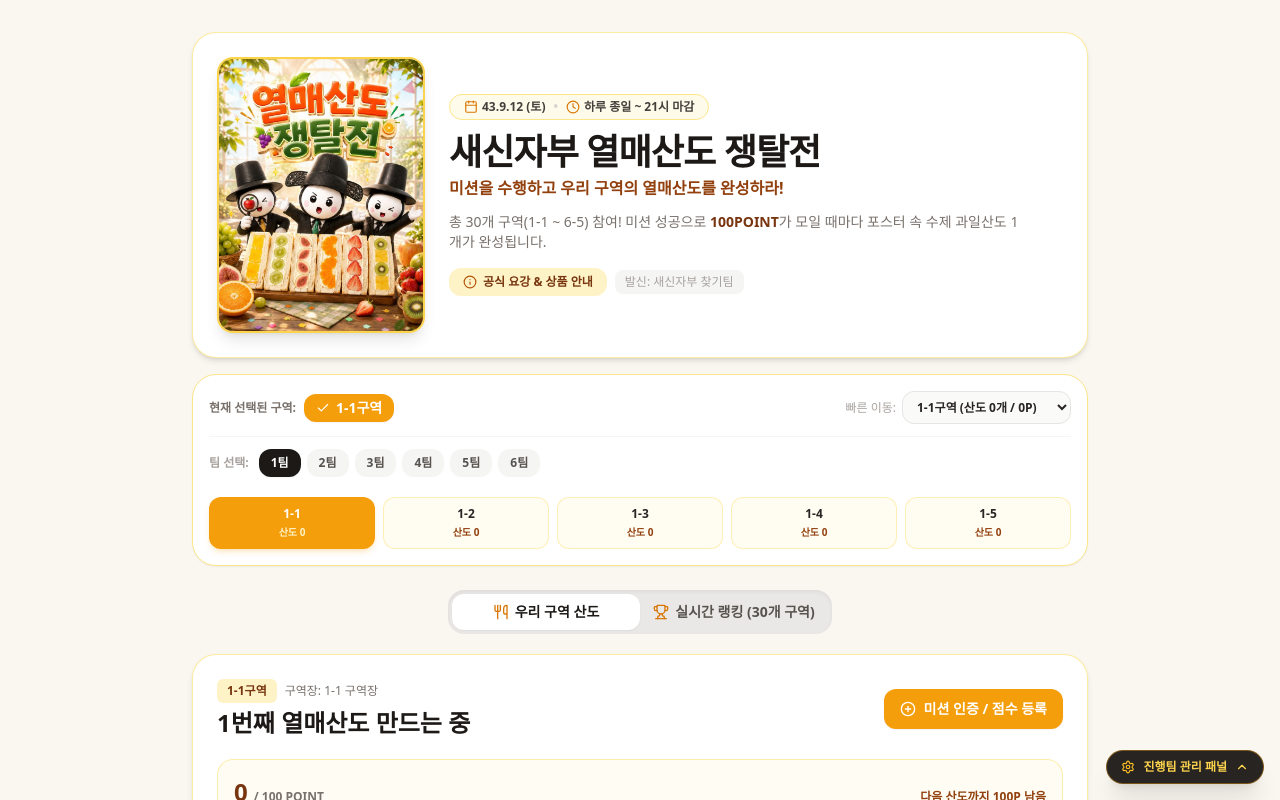
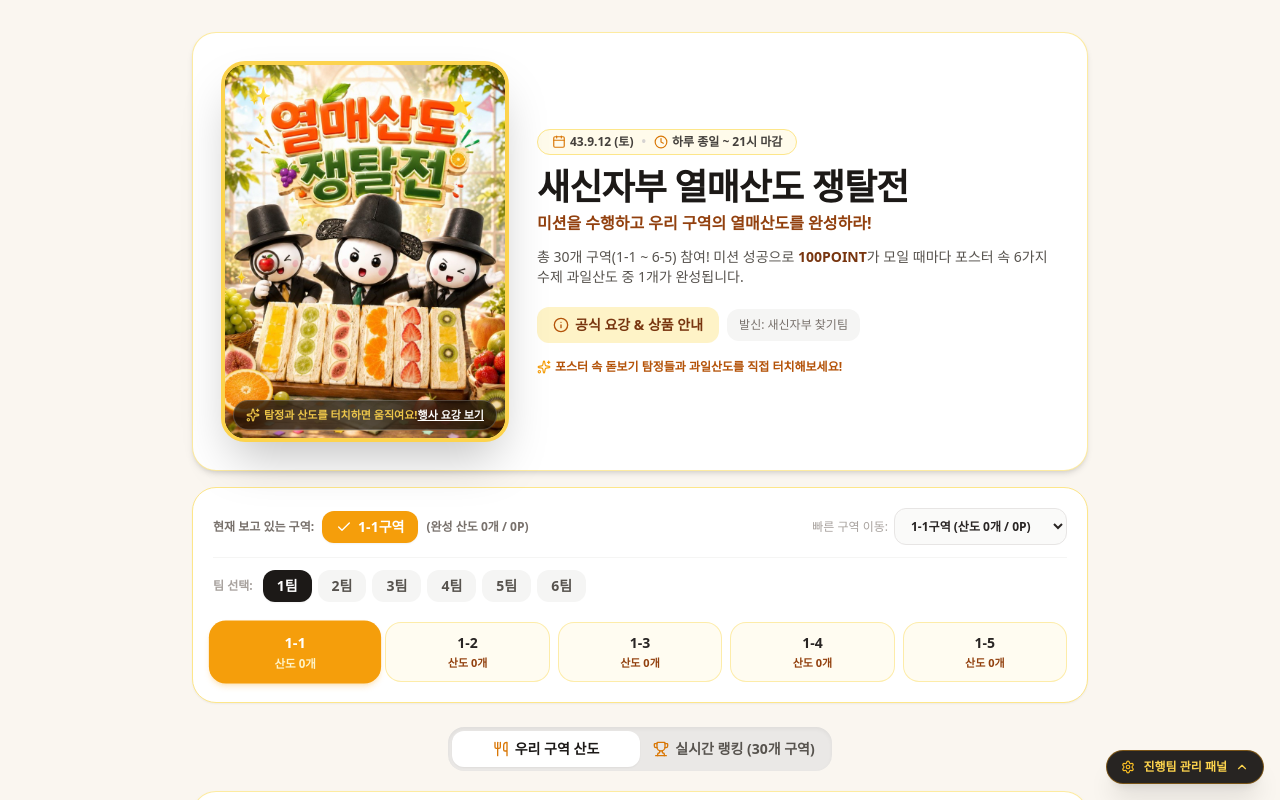
Before and after one commit to sojeong-im/toqn_FruitSando, a React (Vite) app: page / in a window 1280 px wide. Shown: the top 800 px of the page. Built offline with nearby package versions, Linux system fonts and the light colour scheme; the HTML template or start-up script is replaced by a standard one; a web font is replaced by a local one.

Commit message:
feat: add interactive animated characters and sando touch effects to poster

```diff
--- a/src/components/EventHeader.tsx
+++ b/src/components/EventHeader.tsx
@@ -1,6 +1,7 @@
 import React, { useState } from 'react';
 import { District } from '../types';
-import { Calendar, Clock, Trophy, Info, X, Check } from 'lucide-react';
+import { Calendar, Clock, Trophy, Info, X, Check, Sparkles } from 'lucide-react';
+import { InteractivePoster } from './InteractivePoster';
 
 interface EventHeaderProps {
   districts: District[];
@@ -29,20 +30,16 @@ export const EventHeader: React.FC<EventHeaderProps> = ({
   const currentTeamDistricts = districts.filter((d) => d.team === selectedTeamTab);
 
   return (
-    <header className="mb-6">
-      {/* Poster-centered Hero Banner */}
-      <div className="rounded-3xl bg-white p-5 sm:p-6 shadow-md border border-amber-200/80 flex flex-col md:flex-row items-center gap-6">
-        {/* Actual Poster Image */}
-        <div className="w-full md:w-52 max-w-[220px] shrink-0 rounded-2xl overflow-hidden shadow-lg border-2 border-amber-300">
-          <img
-            src="/poster.jpg"
-            alt="새신자부 열매산도 쟁탈전 공식 포스터"
-            className="w-full h-auto object-cover"
-          />
+    <header className="mb-6 space-y-4">
+      {/* Interactive Animated Poster Hero Card */}
+      <div className="rounded-3xl bg-white p-5 sm:p-7 shadow-md border border-amber-200/80 flex flex-col lg:flex-row items-center gap-7">
+        {/* Interactive Poster Component where characters move when tapped */}
+        <div className="w-full lg:w-72 max-w-[320px] shrink-0">
+          <InteractivePoster onOpenNotice={() => setShowNoticeModal(true)} />
         </div>
 
         {/* Event Information & Context */}
-        <div className="flex-1 text-center md:text-left space-y-3">
+        <div className="flex-1 text-center lg:text-left space-y-3">
           <div className="inline-flex items-center gap-2 px-3.5 py-1 rounded-full bg-amber-50 border border-amber-200 text-stone-700 text-xs font-semibold">
             <span className="flex items-center gap-1">
               <Calendar className="w-3.5 h-3.5 text-amber-600" />
@@ -64,41 +61,49 @@ export const EventHeader: React.FC<EventHeaderProps> = ({
             </p>
           </div>
 
-          <p className="text-xs sm:text-sm text-stone-500 max-w-xl leading-relaxed">
+          <p className="text-xs sm:text-sm text-stone-600 max-w-xl leading-relaxed">
             총 30개 구역(1-1 ~ 6-5) 참여! 미션 성공으로 <strong className="text-amber-900 font-bold">100POINT</strong>가 모일 때마다
-            포스터 속 수제 과일산도 1개가 완성됩니다.
+            포스터 속 6가지 수제 과일산도 중 1개가 완성됩니다.
           </p>
 
-          <div className="pt-1 flex flex-wrap items-center justify-center md:justify-start gap-2">
+          <div className="pt-2 flex flex-wrap items-center justify-center lg:justify-start gap-2">
             <button
               onClick={() => setShowNoticeModal(true)}
-              className="inline-flex items-center gap-1.5 px-3.5 py-1.5 rounded-xl bg-amber-100 hover:bg-amber-200 text-amber-900 text-xs font-bold transition-colors"
+              className="inline-flex items-center gap-1.5 px-4 py-2 rounded-xl bg-amber-100 hover:bg-amber-200 text-amber-900 text-xs sm:text-sm font-bold transition-colors"
             >
-              <Info className="w-3.5 h-3.5 text-amber-700" />
+              <Info className="w-4 h-4 text-amber-700" />
               <span>공식 요강 & 상품 안내</span>
             </button>
-            <span className="text-xs text-stone-400 font-medium px-2.5 py-1 bg-stone-100 rounded-lg">
+            <span className="text-xs text-stone-500 font-medium px-3 py-2 bg-stone-100 rounded-xl">
               발신: 새신자부 찾기팀
             </span>
+          </div>
+
+          <div className="pt-1 text-xs text-amber-700 font-semibold flex items-center justify-center lg:justify-start gap-1">
+            <Sparkles className="w-3.5 h-3.5 text-amber-500" />
+            <span>포스터 속 돋보기 탐정들과 과일산도를 직접 터치해보세요!</span>
           </div>
         </div>
       </div>
 
       {/* 30 Districts Smart Selector */}
-      <div className="mt-4 bg-white p-4 rounded-3xl border border-amber-200 shadow-sm space-y-3">
+      <div className="bg-white p-4 sm:p-5 rounded-3xl border border-amber-200 shadow-sm space-y-3">
         {/* Active District Status Ribbon */}
         <div className="flex flex-col sm:flex-row sm:items-center justify-between gap-2 pb-3 border-b border-stone-100">
           <div className="flex items-center gap-2">
-            <span className="text-xs font-bold text-stone-500">현재 선택된 구역:</span>
-            <span className="px-3 py-1 rounded-xl bg-amber-500 text-white font-black text-sm shadow-sm flex items-center gap-1.5">
-              <Check className="w-3.5 h-3.5" />
+            <span className="text-xs font-bold text-stone-500">현재 보고 있는 구역:</span>
+            <span className="px-3.5 py-1.5 rounded-xl bg-amber-500 text-white font-black text-sm shadow-sm flex items-center gap-1.5">
+              <Check className="w-4 h-4" />
               {activeDistrict.name}
+            </span>
+            <span className="text-xs text-stone-500 font-semibold">
+              (완성 산도 {activeDistrict.completedSandos.length}개 / {activeDistrict.currentPoints}P)
             </span>
           </div>
 
           {/* Quick jump select dropdown for all 30 groups */}
           <div className="flex items-center gap-1.5">
-            <span className="text-xs text-stone-400">빠른 이동:</span>
+            <span className="text-xs text-stone-400">빠른 구역 이동:</span>
             <select
               value={activeDistrictId}
               onChange={(e) => {
@@ -107,7 +112,7 @@ export const EventHeader: React.FC<EventHeaderProps> = ({
                 const team = parseInt(newId.split('-')[0], 10);
                 if (team) setSelectedTeamTab(team);
               }}
-              className="bg-stone-50 border border-stone-200 text-xs font-bold text-stone-800 rounded-xl px-2.5 py-1.5 focus:outline-none focus:border-amber-400"
+              className="bg-stone-50 border border-stone-200 text-xs font-bold text-stone-800 rounded-xl px-3 py-2 focus:outline-none focus:border-amber-400"
             >
               {districts.map((d) => (
                 <option key={d.id} value={d.id}>
@@ -127,7 +132,7 @@ export const EventHeader: React.FC<EventHeaderProps> = ({
               <button
                 key={teamNum}
                 onClick={() => setSelectedTeamTab(teamNum)}
-                className={`px-3 py-1.5 rounded-xl text-xs font-bold whitespace-nowrap transition-all shrink-0 ${
+                className={`px-3.5 py-1.5 rounded-xl text-xs sm:text-sm font-bold whitespace-nowrap transition-all shrink-0 ${
                   isCurrentTeam
                     ? 'bg-stone-900 text-white shadow-sm'
                     : 'bg-stone-100 hover:bg-stone-200 text-stone-600'
@@ -140,26 +145,26 @@ export const EventHeader: React.FC<EventHeaderProps> = ({
         </div>
 
         {/* 2. Sub-districts for selected team (e.g. 1-1, 1-2, 1-3, 1-4, 1-5) */}
-        <div className="grid grid-cols-5 gap-1.5 sm:gap-2 pt-1">
+        <div className="grid grid-cols-5 gap-2 pt-1">
           {currentTeamDistricts.map((d) => {
             const isSelected = activeDistrictId === d.id;
             return (
               <button
                 key={d.id}
                 onClick={() => onSelectDistrict(d.id)}
-                className={`py-2 px-1 rounded-xl text-xs font-bold transition-all flex flex-col items-center justify-center gap-0.5 ${
+                className={`py-2.5 px-1 rounded-2xl text-xs font-bold transition-all flex flex-col items-center justify-center gap-0.5 ${
                   isSelected
-                    ? 'bg-amber-500 text-white shadow-md shadow-amber-500/20'
-                    : 'bg-amber-50/70 hover:bg-amber-100 text-stone-800 border border-amber-200/60'
+                    ? 'bg-amber-500 text-white shadow-md shadow-amber-500/20 scale-105'
+                    : 'bg-amber-50/70 hover:bg-amber-100 text-stone-800 border border-amber-200/70'
                 }`}
               >
-                <span className="text-xs font-extrabold">{d.name.replace('구역', '')}</span>
+                <span className="text-xs sm:text-sm font-extrabold">{d.name.replace('구역', '')}</span>
                 <span
-                  className={`text-[10px] font-semibold ${
+                  className={`text-[10px] sm:text-[11px] font-semibold ${
                     isSelected ? 'text-amber-100' : 'text-amber-800'
                   }`}
                 >
-                  산도 {d.completedSandos.length}
+                  산도 {d.completedSandos.length}개
                 </span>
               </button>
             );
--- /dev/null
+++ b/src/components/InteractivePoster.tsx
@@ -0,0 +1,168 @@
+import React, { useState } from 'react';
+import { sounds } from '../utils/soundEffects';
+import confetti from 'canvas-confetti';
+import { Sparkles, Volume2 } from 'lucide-react';
+
+interface InteractivePosterProps {
+  onOpenNotice: () => void;
+}
+
+export const InteractivePoster: React.FC<InteractivePosterProps> = ({ onOpenNotice }) => {
+  // Active animated character dialogue state
+  const [activeSpeech, setActiveSpeech] = useState<{
+    text: string;
+    charId: 'left' | 'center' | 'right' | 'sandos';
+  } | null>(null);
+
+  // Trigger left character (Magnifying glass agent)
+  const handleLeftClick = (e: React.MouseEvent) => {
+    e.stopPropagation();
+    sounds.playFruitPop();
+    setActiveSpeech({
+      charId: 'left',
+      text: '보물 영혼을 돋보기로 찾았다! 타찾 10P!',
+    });
+    confetti({
+      particleCount: 15,
+      spread: 40,
+      origin: { x: 0.35, y: 0.5 },
+      colors: ['#FF3366', '#FFB703'],
+    });
+  };
+
+  // Trigger center character (Excited leader agent)
+  const handleCenterClick = (e: React.MouseEvent) => {
+    e.stopPropagation();
+    sounds.playFanfare();
+    setActiveSpeech({
+      charId: 'center',
+      text: '우리 구역 100POINT 달성하고 1등 가자!!',
+    });
+    confetti({
+      particleCount: 25,
+      spread: 60,
+      origin: { x: 0.5, y: 0.45 },
+      colors: ['#38A137', '#FF5A1F', '#FFD166'],
+    });
+  };
+
+  // Trigger right character (Winking cheerful agent)
+  const handleRightClick = (e: React.MouseEvent) => {
+    e.stopPropagation();
+    sounds.playCream();
+    setActiveSpeech({
+      charId: 'right',
+      text: '달콤한 수제 과일산도 우선 선택권은 우리 것!',
+    });
+    confetti({
+      particleCount: 15,
+      spread: 40,
+      origin: { x: 0.65, y: 0.5 },
+      colors: ['#52B788', '#FB8500'],
+    });
+  };
+
+  // Trigger bottom sandos
+  const handleSandosClick = (e: React.MouseEvent) => {
+    e.stopPropagation();
+    sounds.playSlash();
+    setActiveSpeech({
+      charId: 'sandos',
+      text: '스윽-싹! 100POINT마다 영롱한 과일산도 완성!',
+    });
+  };
+
+  return (
+    <div className="relative w-full max-w-md mx-auto rounded-3xl overflow-hidden shadow-2xl border-4 border-amber-300 select-none group bg-stone-900">
+      {/* Background Poster Image */}
+      <img
+        src="/poster.jpg"
+        alt="새신자부 열매산도 쟁탈전 공식 포스터"
+        className="w-full h-auto block object-cover"
+      />
+
+      {/* Floating Sparkle Elements that gently drift */}
+      <div className="absolute top-4 left-6 pointer-events-none animate-pulse text-amber-300 text-lg">✨</div>
+      <div className="absolute top-8 right-8 pointer-events-none animate-bounce text-amber-200 text-xl">⭐</div>
+      <div className="absolute top-24 left-1/2 -translate-x-1/2 pointer-events-none text-white/40 text-sm">✦</div>
+
+      {/* Interactive Clickable Character Hotspots over the Poster */}
+
+      {/* 1. Left Character Hotspot (Magnifying Glass Detective) */}
+      <button
+        type="button"
+        onClick={handleLeftClick}
+        aria-label="사과 돋보기 탐정 터치"
+        className="absolute top-[37%] left-[6%] w-[28%] h-[26%] rounded-full cursor-pointer hover:bg-amber-400/20 active:scale-95 transition-all flex items-start justify-center group/left"
+      >
+        <span className="opacity-0 group-hover/left:opacity-100 transition-opacity bg-stone-900/80 text-amber-300 text-[10px] font-extrabold px-2 py-0.5 rounded-full shadow border border-amber-400 -mt-2">
+          터치! 🔍
+        </span>
+      </button>
+
+      {/* 2. Center Character Hotspot (Center Excited Detective) */}
+      <button
+        type="button"
+        onClick={handleCenterClick}
+        aria-label="가운데 탐정 대장 터치"
+        className="absolute top-[34%] left-[36%] w-[28%] h-[28%] rounded-full cursor-pointer hover:bg-emerald-400/20 active:scale-95 transition-all flex items-start justify-center group/center"
+      >
+        <span className="opacity-0 group-hover/center:opacity-100 transition-opacity bg-stone-900/80 text-emerald-300 text-[10px] font-extrabold px-2 py-0.5 rounded-full shadow border border-emerald-400 -mt-2">
+          터치! 🎩
+        </span>
+      </button>
+
+      {/* 3. Right Character Hotspot (Right Winking Detective) */}
+      <button
+        type="button"
+        onClick={handleRightClick}
+        aria-label="오른쪽 윙크 탐정 터치"
+        className="absolute top-[37%] right-[6%] w-[28%] h-[26%] rounded-full cursor-pointer hover:bg-orange-400/20 active:scale-95 transition-all flex items-start justify-center group/right"
+      >
+        <span className="opacity-0 group-hover/right:opacity-100 transition-opacity bg-stone-900/80 text-orange-300 text-[10px] font-extrabold px-2 py-0.5 rounded-full shadow border border-orange-400 -mt-2">
+          터치! ✨
+        </span>
+      </button>
+
+      {/* 4. Bottom Fruit Sandos Board Hotspot */}
+      <button
+        type="button"
+        onClick={handleSandosClick}
+        aria-label="과일산도 도마 터치"
+        className="absolute bottom-[10%] left-[8%] w-[84%] h-[22%] rounded-2xl cursor-pointer hover:bg-white/15 active:scale-[0.98] transition-all flex items-center justify-center group/sando"
+      >
+        <span className="opacity-0 group-hover/sando:opacity-100 transition-opacity bg-stone-900/90 text-amber-200 text-xs font-black px-3 py-1 rounded-full shadow border border-amber-300">
+          6가지 수제산도 컷팅! 🥪
+        </span>
+      </button>
+
+      {/* Speech Bubble Overlay when a character is tapped */}
+      {activeSpeech && (
+        <div className="absolute top-[28%] left-1/2 -translate-x-1/2 w-[85%] z-20 animate-popIn pointer-events-none">
+          <div className="bg-white/95 text-stone-900 px-4 py-2.5 rounded-2xl shadow-2xl border-2 border-amber-400 text-center relative">
+            <p className="text-xs sm:text-sm font-black text-amber-950">
+              {activeSpeech.text}
+            </p>
+            {/* Bubble tail */}
+            <div className="absolute -bottom-2 left-1/2 -translate-x-1/2 w-3 h-3 bg-white border-b-2 border-r-2 border-amber-400 rotate-45"></div>
+          </div>
+        </div>
+      )}
+
+      {/* Bottom Floating Interactive Guide Bar */}
+      <div className="absolute bottom-2 inset-x-2 bg-black/60 backdrop-blur-md py-1.5 px-3 rounded-2xl flex items-center justify-between text-white text-[11px] font-bold border border-white/20">
+        <span className="flex items-center gap-1 text-amber-300 animate-pulse">
+          <Sparkles className="w-3.5 h-3.5" />
+          <span>탐정과 산도를 터치하면 움직여요!</span>
+        </span>
+        <button
+          type="button"
+          onClick={onOpenNotice}
+          className="underline hover:text-amber-300 transition-colors text-[11px]"
+        >
+          행사 요강 보기
+        </button>
+      </div>
+    </div>
+  );
+};
```
